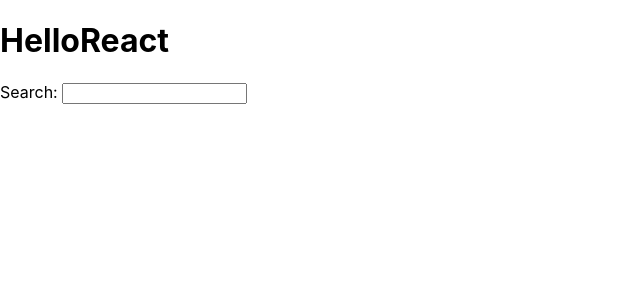
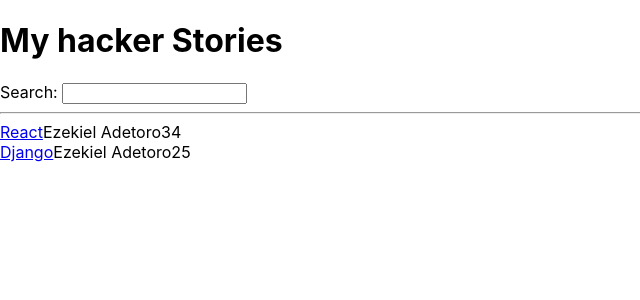
Before and after one commit to adetorodev/roads-to-react, a React (Create React App) app: page / in a window 1280 px wide. Shown: the top 300 px of the page, without its empty margins (0-640 px from the left). Built offline with nearby package versions, Linux system fonts and the light colour scheme.

Commit message:
working with list part a

```diff
--- a/src/App.js
+++ b/src/App.js
@@ -2,9 +2,24 @@
 import './App.css';
 
 
-function getTitle(title){
-  return title
-}
+const list = [
+  {
+    title: 'React',
+    url: 'https://react.dev',
+    author: 'Ezekiel Adetoro',
+    num_comments: 3,
+    point: 4,
+    objectID: 0
+  },
+  {
+    title: 'Django',
+    url: 'https://djangoproject.orh',
+    author: 'Ezekiel Adetoro',
+    num_comments: 2,
+    point: 5,
+    objectID: 1
+  }
+]
 
 function App() {
   // const welcome = {
@@ -14,14 +29,32 @@
   return (
     <div>
       <h1>
-        Hello{getTitle('React')}
+        My hacker Stories
       </h1>
 
       <label htmlFor='search'>Search: </label>
       <input id='search' type='text' />
+
+      <hr />
+
+      <List />
     </div>
   )
   }
 
+  function List() {
+    return list.map(function(item){
+      return(
+        <div key={item.objectID}>
+            <span>
+              <a href={item.url}>{item.title}</a>
+            </span>
+            <span>{item.author}</span>
+            <span>{item.num_comments}</span>
+            <span>{item.point}</span>
+          </div>
+      )
+    })
+  }
 
 export default App;
```
